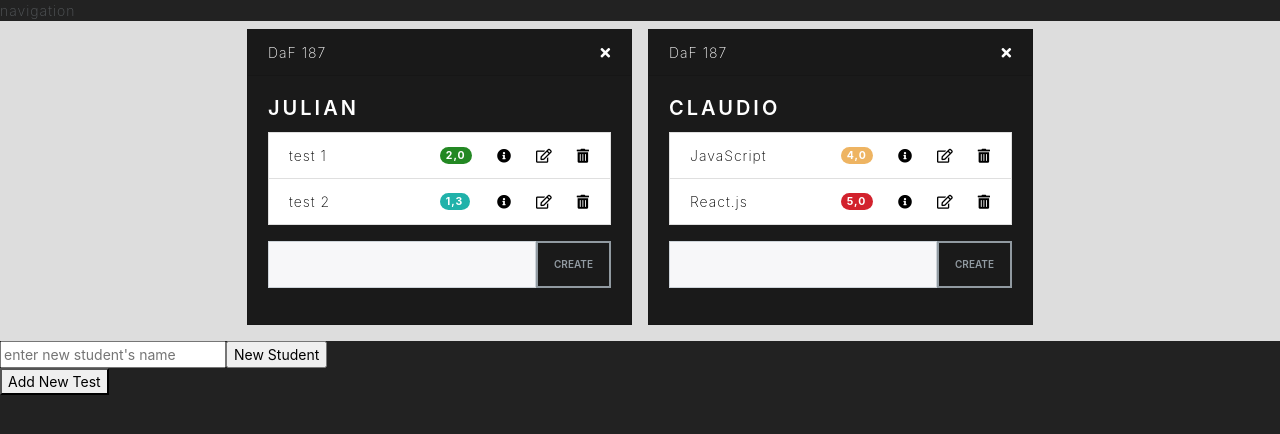
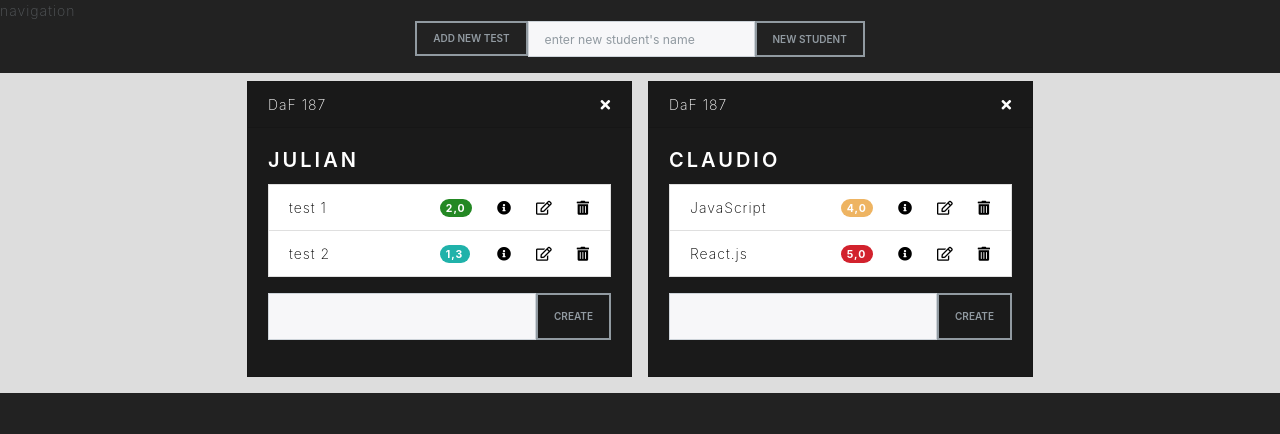
Before and after one commit to julian0becker/testscore, a React (Create React App) app: page / in a window 1280 px wide. Shown: the top 434 px of the page. Built offline with nearby package versions, Linux system fonts and the light colour scheme.

Commit message:
design input fields updated

```diff
--- a/src/App.js
+++ b/src/App.js
@@ -420,6 +420,10 @@ class App extends Component {
     return (
       <div>
         <div>navigation</div>
+        <ControlForm
+          handleAddStudent={this.handleAddStudent}
+          handleOpenAddTestAllModal={this.handleOpenAddTestAllModal}
+        />
         <Display
           students={this.state.students}
           handleAddTest={this.handleAddTest}
@@ -429,10 +433,7 @@ class App extends Component {
           handleDeleteSingleTest={this.handleDeleteSingleTest}
           handleEditSingleScore={this.handleEditSingleScore}
         />
-        <ControlForm
-          handleAddStudent={this.handleAddStudent}
-          handleOpenAddTestAllModal={this.handleOpenAddTestAllModal}
-        />
+
         <EditModal
           students={this.state.students}
           isModalOn={this.state.isModalOn}
@@ -592,7 +593,7 @@ class Result extends Component {
             </div>
             <div>
               <span
-                onClick={() =>
+                onDoubleClick={() =>
                   this.props.handleDeleteSingleTest(
                     this.props.result.testId,
                     this.props.student.studentId
@@ -967,15 +968,37 @@ const ModalDelete = props => (
 );
 
 const ControlForm = props => (
-  <div>
-    <form onSubmit={event => props.handleAddStudent(event)}>
+  <div className="d-flex justify-content-center pb-3">
+    <AddNewTestAll
+      handleOpenAddTestAllModal={props.handleOpenAddTestAllModal}
+    />
+    <AddNewStudentForm handleAddStudent={props.handleAddStudent} />
+  </div>
+);
+
+const AddNewStudentForm = props => (
+  <form className="d-flex" onSubmit={event => props.handleAddStudent(event)}>
     <input
+      className="form-control form-control-sm"
       placeholder="enter new student's name"
       type="text"
       name="addStudent"
     />
-      <input type="submit" value="New Student" />
+    <input
+      className="btn btn-outline-secondary btn-sm"
+      type="submit"
+      value="New Student"
+    />
   </form>
-    <button onClick={props.handleOpenAddTestAllModal}> Add New Test </button>
+);
+
+const AddNewTestAll = props => (
+  <div>
+    <button
+      className="btn btn-outline-secondary btn-sm"
+      onClick={props.handleOpenAddTestAllModal}
+    >
+      Add New Test
+    </button>
   </div>
 );
```
Lines whose indentation alone changed are shown as unchanged.
